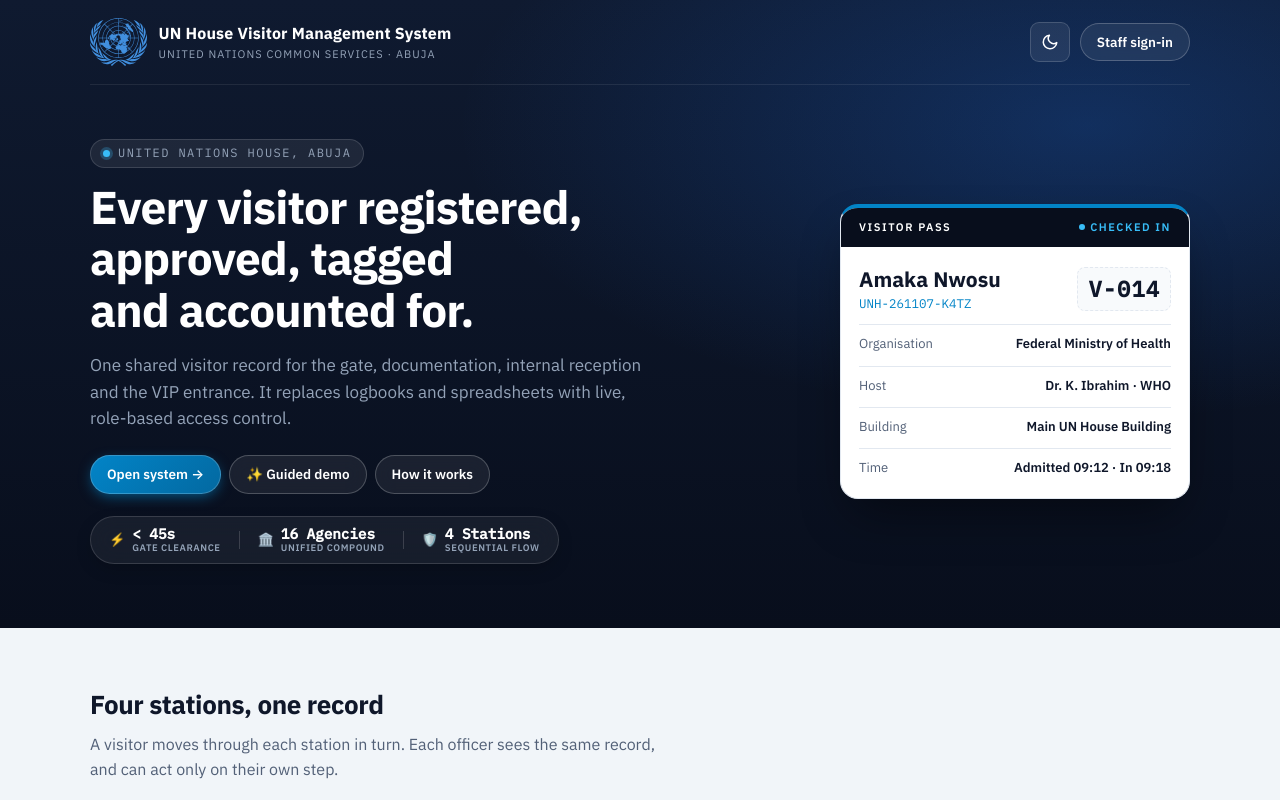
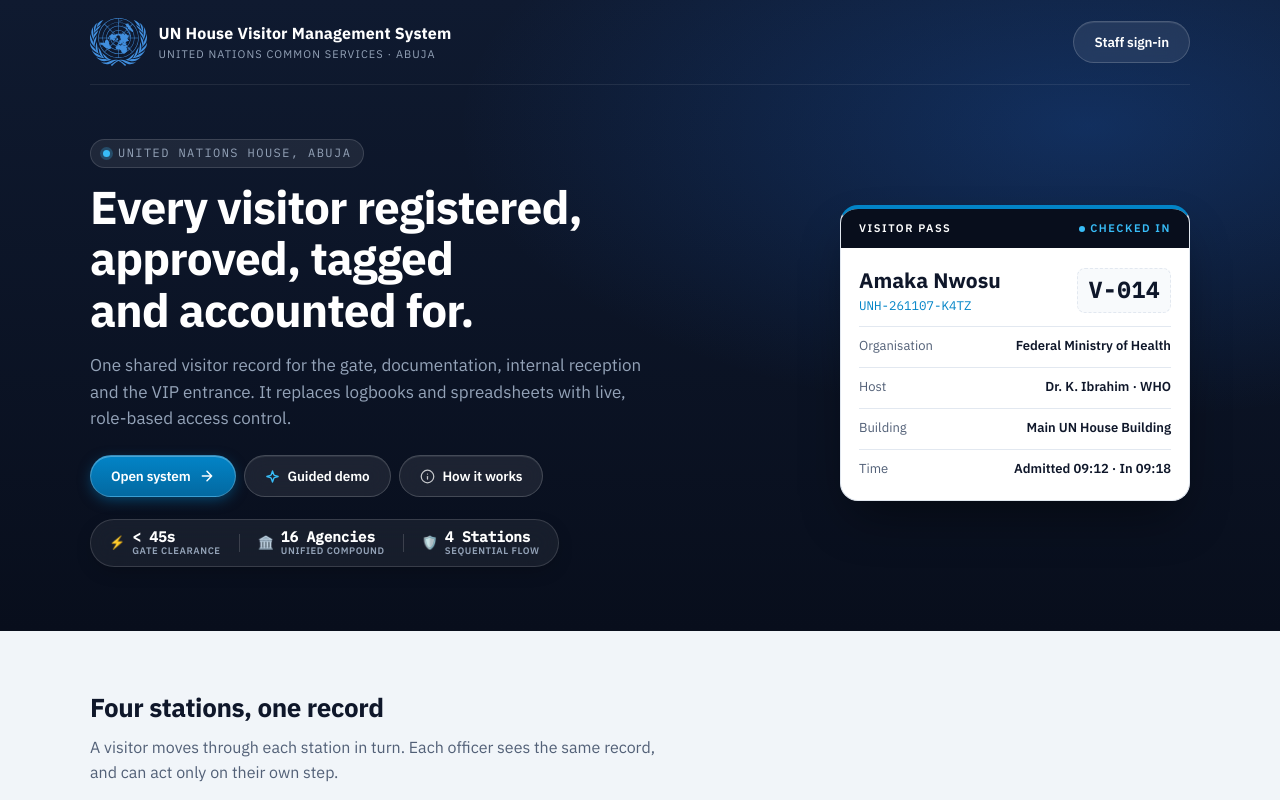
Before and after one commit to joinsslabs/UNVMS, a plain HTML site: page firebase-app/public/index.html in a window 1280 px wide. Shown: the top 800 px of the page. Drawn offline with Linux system fonts and the light colour scheme.

Commit message:
Elevate hero CTA buttons with crisp glassmorphism and remove dark mode toggle

```diff
--- a/firebase-app/public/index.html
+++ b/firebase-app/public/index.html
@@ -41,14 +41,14 @@ header.band{background:radial-gradient(900px 420px at 85% 20%,rgba(29,108,224,.2
 .mark b{display:block;font-size:16px;letter-spacing:.01em}
 .mark span{display:block;font-size:11px;letter-spacing:.1em;text-transform:uppercase;color:var(--onnavy-muted)}
 .top-acts{display:flex;align-items:center;gap:10px}
-.tbtn{all:unset;cursor:pointer;width:38px;height:38px;border-radius:9px;display:grid;place-items:center;background:#ffffff14;border:1px solid #ffffff28;color:#fff;transition:background .15s,transform .12s}
-.tbtn:hover{background:#ffffff26}
-.tbtn svg{width:18px;height:18px;fill:none;stroke:currentColor;stroke-width:2;stroke-linecap:round;stroke-linejoin:round}
-.btn{display:inline-flex;align-items:center;gap:6px;padding:8px 16px;border-radius:999px;font-weight:600;font-size:13.5px;text-decoration:none;border:1px solid transparent;transition:transform .14s ease,filter .15s,background .15s,box-shadow .2s;white-space:nowrap}
-.btn.pri{background:linear-gradient(135deg,#0284c7,#0369a1);color:#ffffff;box-shadow:0 4px 14px -3px rgba(2,132,199,.7);border:1px solid rgba(255,255,255,0.2)}
-.btn.ghost{border-color:rgba(255,255,255,0.22);background:rgba(255,255,255,0.07);color:var(--onnavy);backdrop-filter:blur(8px)}
-.btn:hover{filter:brightness(1.12);transform:translateY(-1.5px);box-shadow:0 6px 18px -4px rgba(0,0,0,.35)}
-.btn.pri:hover{box-shadow:0 6px 20px -3px rgba(2,132,199,.85)}
+.ctas{display:flex;gap:10px;flex-wrap:wrap;align-items:center}
+.btn{display:inline-flex;align-items:center;gap:8px;height:42px;padding:0 20px;border-radius:999px;font-weight:600;font-size:13.5px;text-decoration:none;border:1px solid transparent;transition:all .18s cubic-bezier(0.16, 1, 0.3, 1);white-space:nowrap;letter-spacing:-0.01em}
+.btn.pri{background:linear-gradient(180deg,#0284c7 0%,#0369a1 100%);color:#ffffff;border:1px solid rgba(255,255,255,0.22);box-shadow:inset 0 1px 0 rgba(255,255,255,0.28), 0 4px 14px -2px rgba(2,132,199,0.5)}
+.btn.pri:hover{background:linear-gradient(180deg,#0369a1 0%,#0284c7 100%);transform:translateY(-1.5px);box-shadow:inset 0 1px 0 rgba(255,255,255,0.35), 0 8px 22px -3px rgba(2,132,199,0.7)}
+.btn.pri .btn-arrow{transition:transform .18s ease}
+.btn.pri:hover .btn-arrow{transform:translateX(3px)}
+.btn.ghost{border:1px solid rgba(255,255,255,0.18);background:rgba(255,255,255,0.08);color:#ffffff;backdrop-filter:blur(10px);box-shadow:inset 0 1px 0 rgba(255,255,255,0.08)}
+.btn.ghost:hover{background:rgba(255,255,255,0.14);border-color:rgba(255,255,255,0.32);color:#ffffff;transform:translateY(-1.5px);box-shadow:0 6px 18px -4px rgba(0,0,0,0.35)}
 .btn:active{transform:translateY(0)}
 .btn:focus-visible{outline:2px solid var(--onnavy);outline-offset:3px}
 .hero{padding-block:54px 64px;display:grid;grid-template-columns:1.2fr .8fr;gap:44px;align-items:center}
@@ -112,7 +112,6 @@ footer.band{background:var(--navy);color:var(--onnavy-muted);font-size:14px;padd
       <div><b>UN House Visitor Management System</b><span>United Nations Common Services · Abuja</span></div>
     </div>
     <div class="top-acts">
-      <button class="tbtn" id="themeBtn" type="button" title="Toggle light or dark theme" aria-label="Toggle theme"></button>
       <a class="btn ghost" href="app.html">Staff sign-in</a>
     </div>
   </div>
@@ -122,9 +121,18 @@ footer.band{background:var(--navy);color:var(--onnavy-muted);font-size:14px;padd
       <h1>Every visitor registered, approved, tagged and accounted for.</h1>
       <p class="lead">One shared visitor record for the gate, documentation, internal reception and the VIP entrance. It replaces logbooks and spreadsheets with live, role-based access control.</p>
       <div class="ctas">
-        <a class="btn pri" href="app.html">Open system &rarr;</a>
-        <a class="btn ghost" href="app.html?demo">✨ Guided demo</a>
-        <a class="btn ghost" href="#how">How it works</a>
+        <a class="btn pri" href="app.html">
+          <span>Open system</span>
+          <svg class="btn-arrow" width="16" height="16" viewBox="0 0 24 24" fill="none" stroke="currentColor" stroke-width="2.2" stroke-linecap="round" stroke-linejoin="round"><path d="M5 12h14M12 5l7 7-7 7"/></svg>
+        </a>
+        <a class="btn ghost" href="app.html?demo">
+          <svg width="15" height="15" viewBox="0 0 24 24" fill="none" stroke="#38bdf8" stroke-width="2.2" stroke-linecap="round" stroke-linejoin="round"><path d="m12 3-1.912 5.813a2 2 0 0 1-1.275 1.275L3 12l5.813 1.912a2 2 0 0 1 1.275 1.275L12 21l1.912-5.813a2 2 0 0 1 1.275-1.275L21 12l-5.813-1.912a2 2 0 0 1-1.275-1.275L12 3Z"/></svg>
+          <span>Guided demo</span>
+        </a>
+        <a class="btn ghost" href="#how">
+          <svg width="15" height="15" viewBox="0 0 24 24" fill="none" stroke="currentColor" stroke-width="2" stroke-linecap="round" stroke-linejoin="round" style="opacity:0.75"><circle cx="12" cy="12" r="10"/><path d="M12 16v-4"/><path d="M12 8h.01"/></svg>
+          <span>How it works</span>
+        </a>
       </div>
       <div class="metrics-bar" style="margin-top:22px;padding:9px 18px;border:1px solid rgba(255,255,255,0.14);background:rgba(255,255,255,0.06);backdrop-filter:blur(12px);border-radius:999px;display:inline-flex;gap:18px;align-items:center;box-shadow:0 6px 20px -6px rgba(0,0,0,0.3);flex-wrap:wrap">
         <div style="display:flex;align-items:center;gap:7px">
@@ -248,14 +256,6 @@ footer.band{background:var(--navy);color:var(--onnavy-muted);font-size:14px;padd
 </footer>
 <script>
 document.getElementById("yr").textContent=new Date().getFullYear();
-(function(){
-  const root=document.documentElement, btn=document.getElementById("themeBtn");
-  const isDark=()=>root.dataset.theme?root.dataset.theme==="dark":matchMedia("(prefers-color-scheme:dark)").matches;
-  const sync=()=>{const d=isDark();btn.innerHTML=d?'<svg viewBox="0 0 24 24"><circle cx="12" cy="12" r="4"/><path d="M12 2v2M12 20v2M4.93 4.93l1.41 1.41M17.66 17.66l1.41 1.41M2 12h2M20 12h2M4.93 19.07l1.41-1.41M17.66 6.34l1.41-1.41"/></svg>':'<svg viewBox="0 0 24 24"><path d="M21 12.79A9 9 0 1 1 11.21 3 7 7 0 0 0 21 12.79z"/></svg>';btn.title=d?"Switch to light mode":"Switch to dark mode"};
-  try{const s=localStorage.getItem("theme");if(s==="dark"||s==="light")root.dataset.theme=s}catch(e){}
-  sync();
-  btn.onclick=()=>{const n=isDark()?"light":"dark";root.dataset.theme=n;try{localStorage.setItem("theme",n)}catch(e){}sync()};
-})();
 </script>
 </body>
 </html>
```
